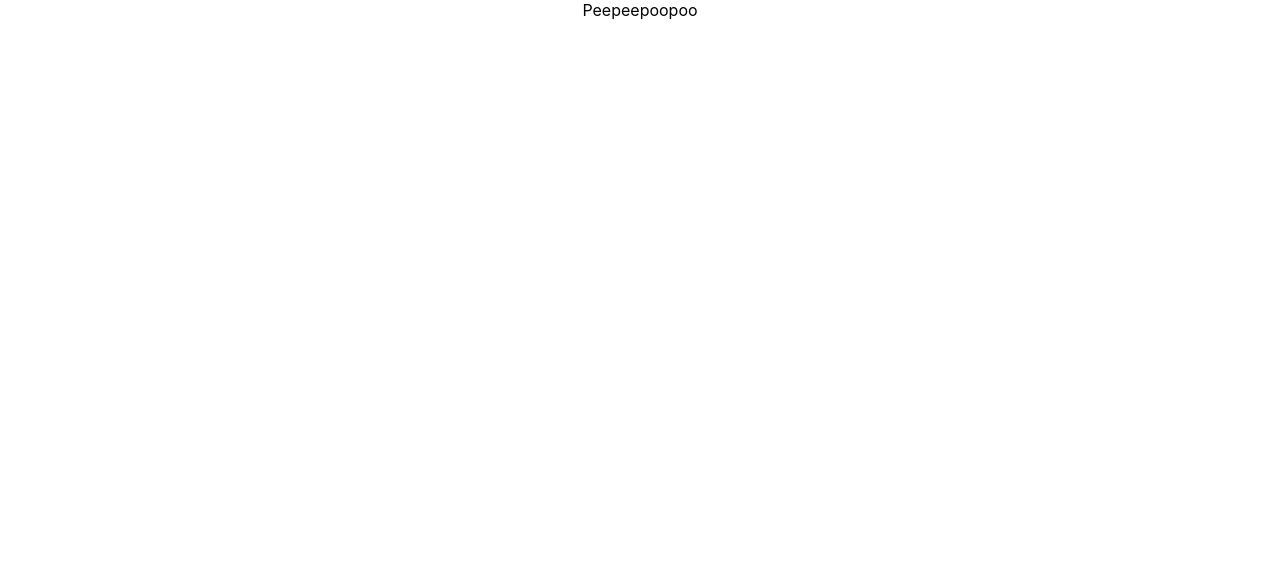
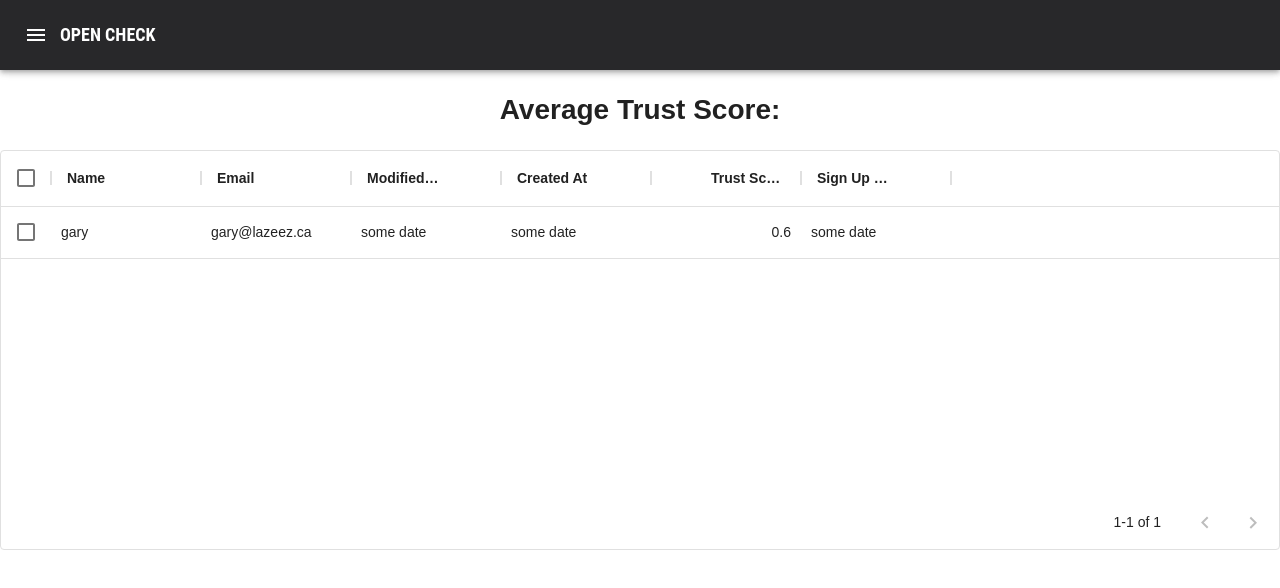
Before and after one commit to djoksimo/open-check, a React (Create React App) app in the folder ui/: page /admin in a window 1280 px wide. Shown: the top 588 px of the page. Built offline with nearby package versions, Linux system fonts and the light colour scheme.

Commit message:
add admin section

```diff
--- a/ui/package.json
+++ b/ui/package.json
@@ -4,6 +4,8 @@
   "private": true,
   "dependencies": {
     "@material-ui/core": "^4.11.2",
+    "@material-ui/data-grid": "^4.0.0-alpha.17",
+    "@material-ui/icons": "^4.11.2",
     "@testing-library/jest-dom": "^5.11.4",
     "@testing-library/react": "^11.1.0",
     "@testing-library/user-event": "^12.1.10",
--- /dev/null
+++ b/ui/src/Admin.js
@@ -0,0 +1,47 @@
+import withRoot from './modules/withRoot';
+// --- Post bootstrap -----
+import * as React from 'react';
+import AppAppBar from './modules/views/AppAppBar';
+import { DataGrid } from '@material-ui/data-grid';
+
+
+
+const columns = [
+    { field: 'name', headerName: 'Name', width: 150 },
+    { field: 'email', headerName: 'Email', width:150 },
+    { field: 'modifiedAt', headerName: 'Modified At', width:150 },
+    { field: 'createdAt', headerName: 'Created At', width:150 },
+    { field: 'trustScore', headerName: 'Trust Score',type: 'number',width:150 },
+    { field: 'signUpDate', headerName: 'Sign Up Date', width:150 },
+  ];
+
+
+  const rows = [
+    {
+        id: 1,
+        name: "gary",
+        email: "gary@lazeez.ca",
+        modifiedAt: "some date",
+        createdAt: "some date",
+        trustScore: 0.6,
+        signUpDate: "some date",
+    }
+  ];
+
+
+function Index() {
+  return (
+    <React.Fragment>
+      <AppAppBar />
+      <h1>Average Trust Score: </h1>
+      <div style={{ height: 400, width: '100%' }}>
+
+      <DataGrid rows={rows} columns={columns} pageSize={10} checkboxSelection />
+      </div>
+    </React.Fragment>
+  );
+}
+
+
+
+export default withRoot(Index);
--- a/ui/src/App.js
+++ b/ui/src/App.js
@@ -4,6 +4,7 @@ import SignIn from "./SignIn.js";
 import Account from "./Account.js"
 import React, { Component } from "react";
 import { BrowserRouter as Router, Switch, Route, Link } from "react-router-dom";
+import Admin from "./Admin.js";
 
 //sets initial state of web page, no image URL 0 entries
 // const initialState = {
@@ -29,6 +30,10 @@ class App extends Component {
       <div className="App">
         <Router>
           <Switch>
+          <Route path="/admin">
+              {/* <div>Admin Route</div> */}
+              <Admin/>
+            </Route>
             <Route path="/account">
               <Account />
             </Route>
@@ -39,7 +44,7 @@ class App extends Component {
               <SignUp />
             </Route>
             <Route path="/">
-             <div>Peepeepoopoo</div>
+             <div>/ Route</div>
             </Route>
 
           </Switch>
--- a/ui/src/modules/views/AppAppBar.js
+++ b/ui/src/modules/views/AppAppBar.js
@@ -3,8 +3,12 @@ import PropTypes from 'prop-types';
 import clsx from 'clsx';
 import { withStyles } from '@material-ui/core/styles';
 import Link from '@material-ui/core/Link';
-import AppBar from '../components/AppBar';
+import AppBar from '@material-ui/core/AppBar';
 import Toolbar, { styles as toolbarStyles } from '../components/Toolbar';
+import Typography from '@material-ui/core/Typography';
+import IconButton from '@material-ui/core/IconButton';
+import MenuIcon from '@material-ui/icons/Menu';
+
 
 const styles = (theme) => ({
   title: {
@@ -41,37 +45,14 @@ function AppAppBar(props) {
   return (
     <div>
       <AppBar position="fixed">
-        <Toolbar className={classes.toolbar}>
-          <div className={classes.left} />
-          <Link
-            variant="h6"
-            underline="none"
-            color="inherit"
-            className={classes.title}
-            href="/premium-themes/onepirate/"
-          >
-            {'onepirate'}
-          </Link>
-          <div className={classes.right}>
-            <Link
-              color="inherit"
-              variant="h6"
-              underline="none"
-              className={classes.rightLink}
-              href="/premium-themes/onepirate/sign-in/"
-            >
-              {'Sign In'}
-            </Link>
-            <Link
-              variant="h6"
-              underline="none"
-              className={clsx(classes.rightLink, classes.linkSecondary)}
-              href="/premium-themes/onepirate/sign-up/"
-            >
-              {'Sign Up'}
-            </Link>
-          </div>
-        </Toolbar>
+      <Toolbar variant="dense">
+    <IconButton edge="start" className={classes.menuButton} color="inherit" aria-label="menu">
+      <MenuIcon />
+    </IconButton>
+    <Typography variant="h6" color="inherit">
+      Open Check
+    </Typography>
+  </Toolbar>
       </AppBar>
       <div className={classes.placeholder} />
     </div>
```
Also changed, not shown: 1 other file (tests, documents, lock files or other folders).
